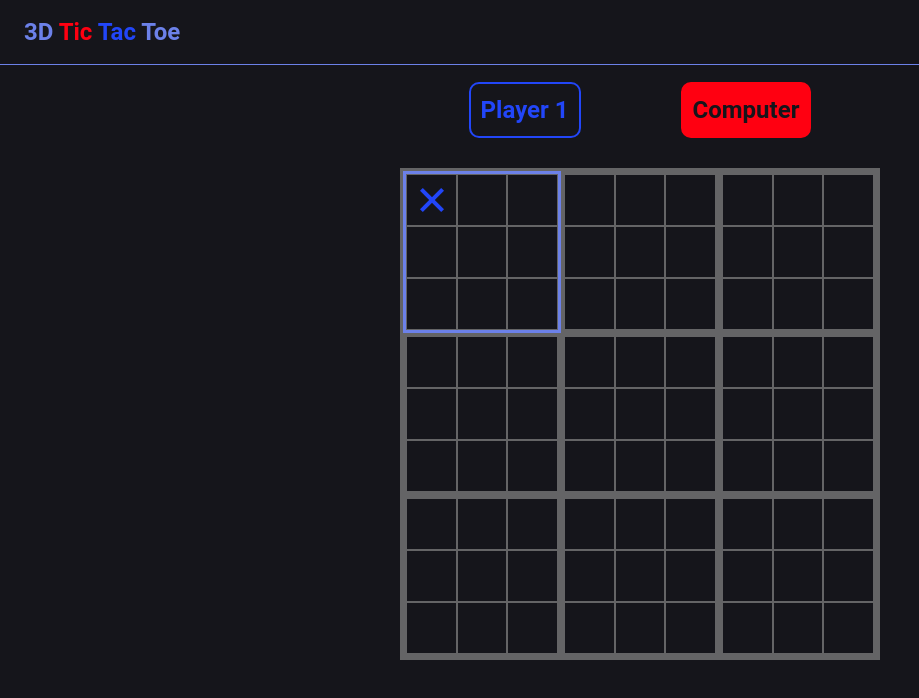
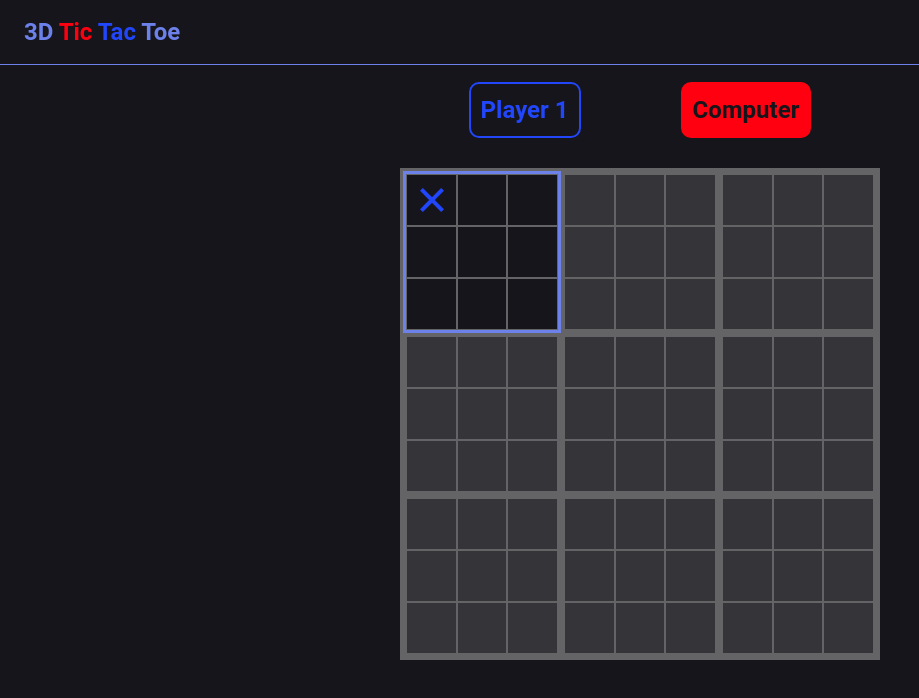
Before and after one commit to dylanp1212/3dttt, a Next.js app: page /one-player in a window 1280 px wide. Both pictures are taken after a click on the element 432 px from the left and 200 px from the top of the page. Shown: the top 698 px of the page, without its empty margins (0-919 px from the left). Built offline with nearby package versions, Linux system fonts and the light colour scheme; what @mui/material-nextjs would draw is missing.

Commit message:
background shading for wins

```diff
--- a/src/components/tttboard.tsx
+++ b/src/components/tttboard.tsx
@@ -44,10 +44,11 @@ export default function Tttboard({winner, setWinner, board, gameWinner}: {winner
           )
         }
       )}
+      {/* 'rgba(100, 100, 102, 0.4)' */}
       {winner == 1 || winner == 2 ? (
         <Box sx={{position: 'absolute', inset: 0, display: 'flex',
           justifyContent: 'center', alignItems: 'center', pointerEvents: 'none',
-          backgroundColor: 'rgba(100, 100, 102, 0.4)'}}>
+          backgroundColor: (winner == 1 ? 'rgba(34, 70, 249, 0.4)' : 'rgba(255, 0, 17, 0.4)')}}>
           {winner == 1 ? (
             <Box sx={{width: '120px', height: '120px', position: 'relative',
               '&::before, &::after': {
@@ -62,7 +63,12 @@ export default function Tttboard({winner, setWinner, board, gameWinner}: {winner
               borderRadius: '50%', border: '12px solid #ff0011'}} />
           )}
         </Box>
-      ) : null}
+      ) : (currboard != board && currboard != undefined) ?
+        <Box sx={{position: 'absolute', inset: 0, display: 'flex',
+          justifyContent: 'center', alignItems: 'center', pointerEvents: 'none',
+          backgroundColor: 'rgba(100, 100, 102, 0.4)'}}>
+        </Box> : null
+      }
     </Box>
   )
 }
```
